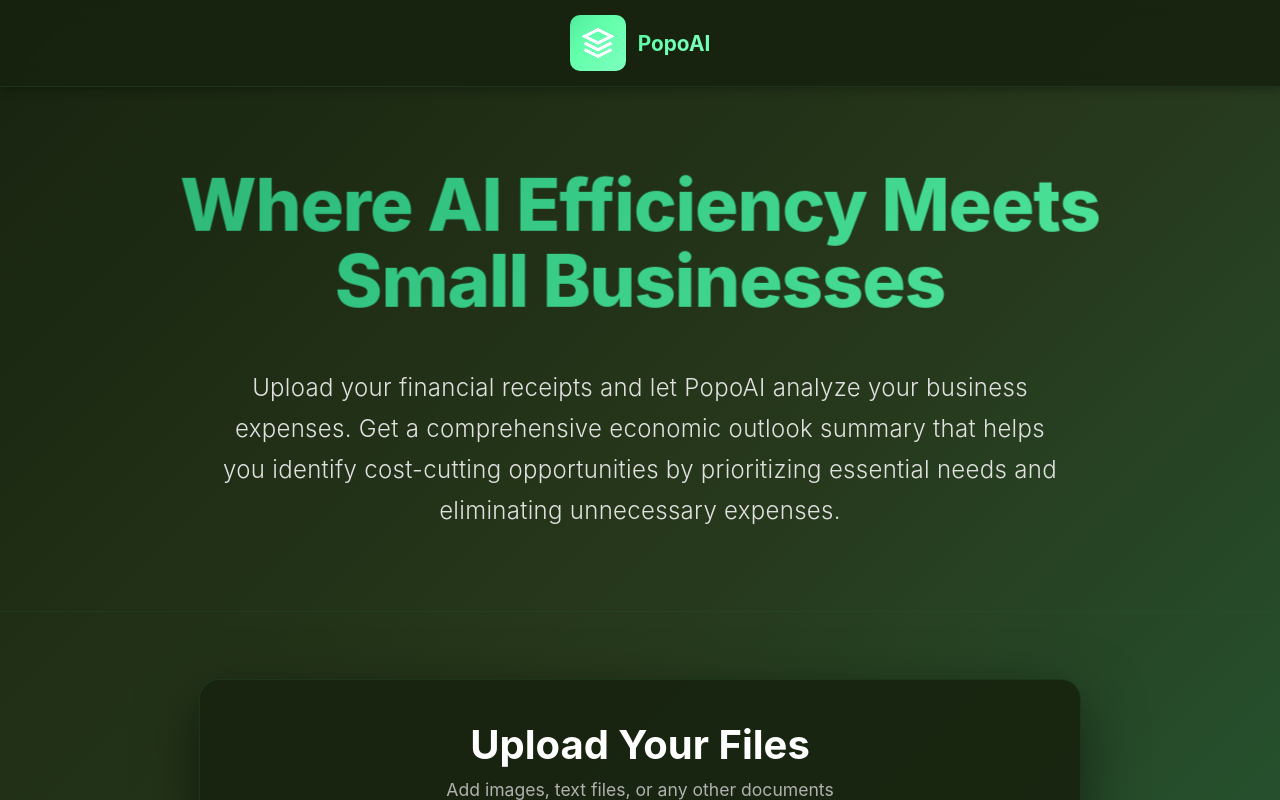
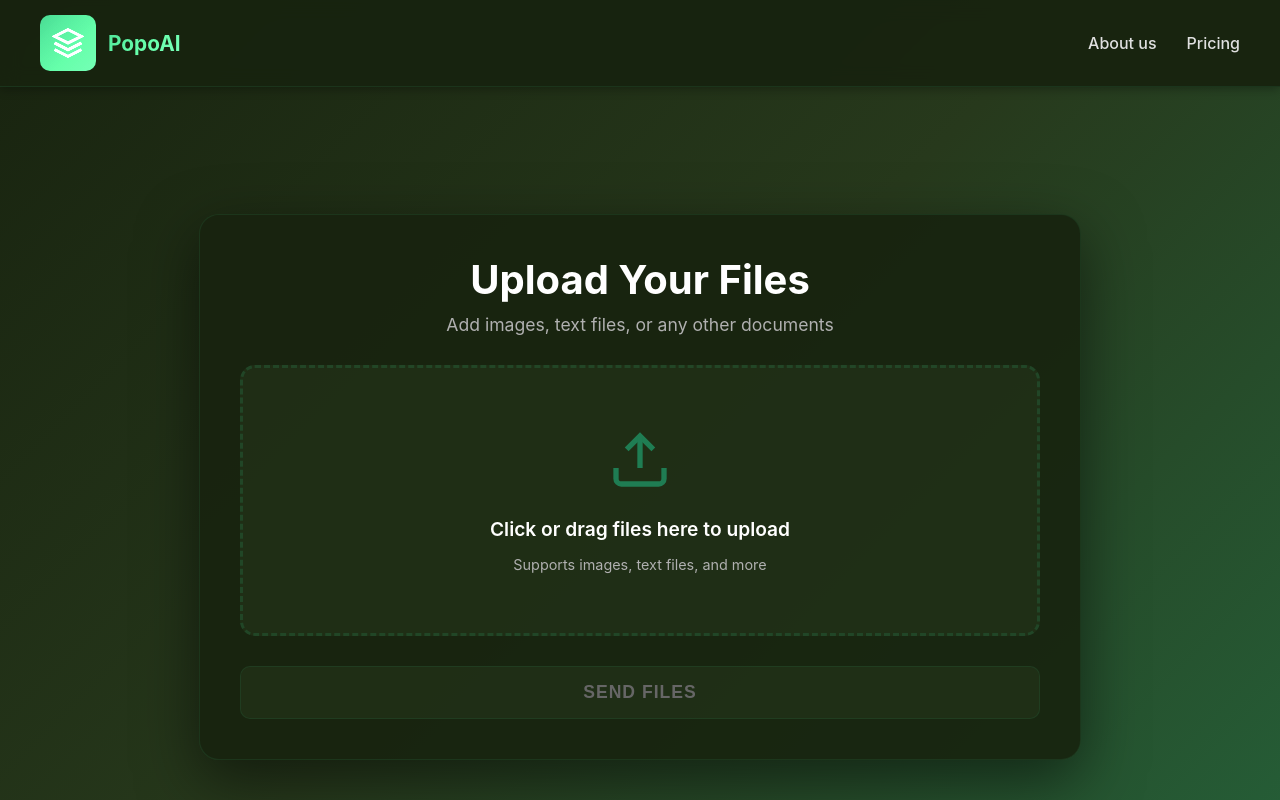
Before and after one commit to KySm227/hackathon, a React (Create React App) app: page / in a window 1280 px wide. Shown: the top 800 px of the page. Built offline with nearby package versions, Linux system fonts and the light colour scheme.

Commit message:
Revert "Merge branch 'test' of https://github.com/KySm227/hackathon into test"
This reverts commit b1383f2562e06e43b616ccfbb33a7dbdfec2dbb2, reversing
changes made to 3201ee115ee5a778f131f31ff76eb3c69aaf89f9.

```diff
--- a/src/App.css
+++ b/src/App.css
@@ -9,7 +9,7 @@
   backdrop-filter: blur(10px);
   padding: 15px 40px;
   display: flex;
-  justify-content: center;
+  justify-content: space-between;
   align-items: center;
   box-shadow: 0 2px 10px rgba(0, 0, 0, 0.3);
   position: sticky;
@@ -18,11 +18,10 @@
   border-bottom: 1px solid rgba(37, 95, 56, 0.3);
 }
 
-.nav-logo-container {
+.nav-left {
   display: flex;
   align-items: center;
   gap: 12px;
-  justify-content: center;
 }
 
 .logo-icon {
@@ -89,111 +88,38 @@
   }
 }
 
-
-.hero-banner {
-  background: transparent;
-  padding: 80px 20px;
-  text-align: center;
-  border-bottom: 1px solid rgba(37, 95, 56, 0.2);
-  position: relative;
-  overflow: hidden;
+.nav-right {
+  display: flex;
+  align-items: center;
+  gap: 30px;
 }
 
-.hero-banner::before {
+.nav-link {
+  color: #e0e0e0;
+  text-decoration: none;
+  font-weight: 500;
+  font-size: 1rem;
+  transition: all 0.3s ease;
+  position: relative;
+}
+
+.nav-link:hover {
+  color: #1F7D53;
+}
+
+.nav-link::after {
   content: '';
   position: absolute;
-  top: 0;
+  bottom: -5px;
   left: 0;
-  right: 0;
-  bottom: 0;
-  background: transparent;
-  pointer-events: none;
+  width: 0;
+  height: 2px;
+  background: linear-gradient(135deg, #255F38 0%, #1F7D53 100%);
+  transition: width 0.3s ease;
 }
 
-.hero-content {
-  max-width: 1000px;
-  margin: 0 auto 50px auto;
-  position: relative;
-  z-index: 1;
-  animation: heroTitleEntrance 1s ease-out;
-}
-
-.hero-content-subtitle {
-  max-width: 900px;
-  margin: 0 auto;
-  position: relative;
-  z-index: 1;
-  animation: heroSubtitleEntrance 1.2s ease-out 0.3s both;
-}
-
-.hero-title {
-  font-size: 4.5rem;
-  font-weight: 800;
-  color: #fff;
-  margin: 0;
-  letter-spacing: -1px;
-  line-height: 1.05;
-  background: linear-gradient(135deg, #255F38 0%, #1F7D53 50%, #3A9F6B 100%);
-  -webkit-background-clip: text;
-  -webkit-text-fill-color: transparent;
-  background-clip: text;
-  background-size: 200% 200%;
-  animation: logoColorShift 4s ease-in-out infinite, heroTitlePulse 3s ease-in-out infinite;
-  transform-origin: center;
-  transition: transform 0.3s ease;
-}
-
-.hero-title:hover {
-  transform: scale(1.05);
-}
-
-.hero-subtitle {
-  font-size: 1.5rem;
-  color: #e0e0e0;
-  line-height: 1.7;
-  margin: 0;
-  font-weight: 300;
-  max-width: 850px;
-  margin-left: auto;
-  margin-right: auto;
-  letter-spacing: 0.3px;
-  transition: all 0.4s ease;
-}
-
-.hero-subtitle:hover {
-  transform: scale(1.02);
-  color: #f0f0f0;
-}
-
-@keyframes heroTitleEntrance {
-  0% {
-    opacity: 0;
-    transform: translateY(30px) scale(0.9);
-  }
-  100% {
-    opacity: 1;
-    transform: translateY(0) scale(1);
-  }
-}
-
-@keyframes heroSubtitleEntrance {
-  0% {
-    opacity: 0;
-    transform: translateY(20px);
-  }
-  100% {
-    opacity: 1;
-    transform: translateY(0);
-  }
-}
-
-@keyframes heroTitlePulse {
-  0%, 100% {
-    transform: scale(1);
-  }
-  50% {
-    transform: scale(1.02);
-  }
+.nav-link:hover::after {
+  width: 100%;
 }
 
 .landing-container-wrapper {
@@ -201,7 +127,7 @@
   align-items: center;
   justify-content: center;
   padding: 40px 20px;
-  min-height: calc(100vh - 200px);
+  min-height: calc(100vh - 80px);
 }
 
 .landing-container {
@@ -228,7 +154,6 @@
   margin: 0 0 30px 0;
   text-align: center;
 }
-
 
 .upload-box {
   border: 3px dashed rgba(37, 95, 56, 0.5);
@@ -419,27 +344,16 @@
     font-size: 1.1rem;
   }
 
+  .nav-right {
+    gap: 15px;
+  }
+
+  .nav-link {
+    font-size: 0.9rem;
+  }
+
   .landing-container {
     padding: 30px 20px;
-  }
-
-  .hero-banner {
-    padding: 50px 20px;
-  }
-
-  .hero-content {
-    margin-bottom: 30px;
-  }
-
-  .hero-title {
-    font-size: 2.5rem;
-    letter-spacing: -0.3px;
-  }
-
-  .hero-subtitle {
-    font-size: 1.1rem;
-    line-height: 1.6;
-    letter-spacing: 0.2px;
   }
 
   .title {
--- a/src/App.js
+++ b/src/App.js
@@ -61,7 +61,7 @@ function App() {
   return (
     <div className="App">
       <nav className="navbar">
-        <div className="nav-logo-container">
+        <div className="nav-left">
           <div className="logo-icon">
             <svg width="32" height="32" viewBox="0 0 24 24" fill="none" stroke="currentColor" strokeWidth="2">
               <path d="M12 2L2 7l10 5 10-5-10-5z" />
@@ -71,19 +71,11 @@ function App() {
           </div>
           <span className="logo-name">PopoAI</span>
         </div>
+        <div className="nav-right">
+          <a href="#about" className="nav-link">About us</a>
+          <a href="#pricing" className="nav-link">Pricing</a>
+        </div>
       </nav>
-      <div className="hero-banner">
-        <div className="hero-content">
-          <h2 className="hero-title">Where AI Efficiency Meets Small Businesses</h2>
-        </div>
-        <div className="hero-content-subtitle">
-          <p className="hero-subtitle">
-            Upload your financial receipts and let PopoAI analyze your business expenses.
-            Get a comprehensive economic outlook summary that helps you identify cost-cutting opportunities
-            by prioritizing essential needs and eliminating unnecessary expenses.
-          </p>
-        </div>
-      </div>
       <div className="landing-container-wrapper">
         <div className="landing-container">
           <h1 className="title">Upload Your Files</h1>
```
